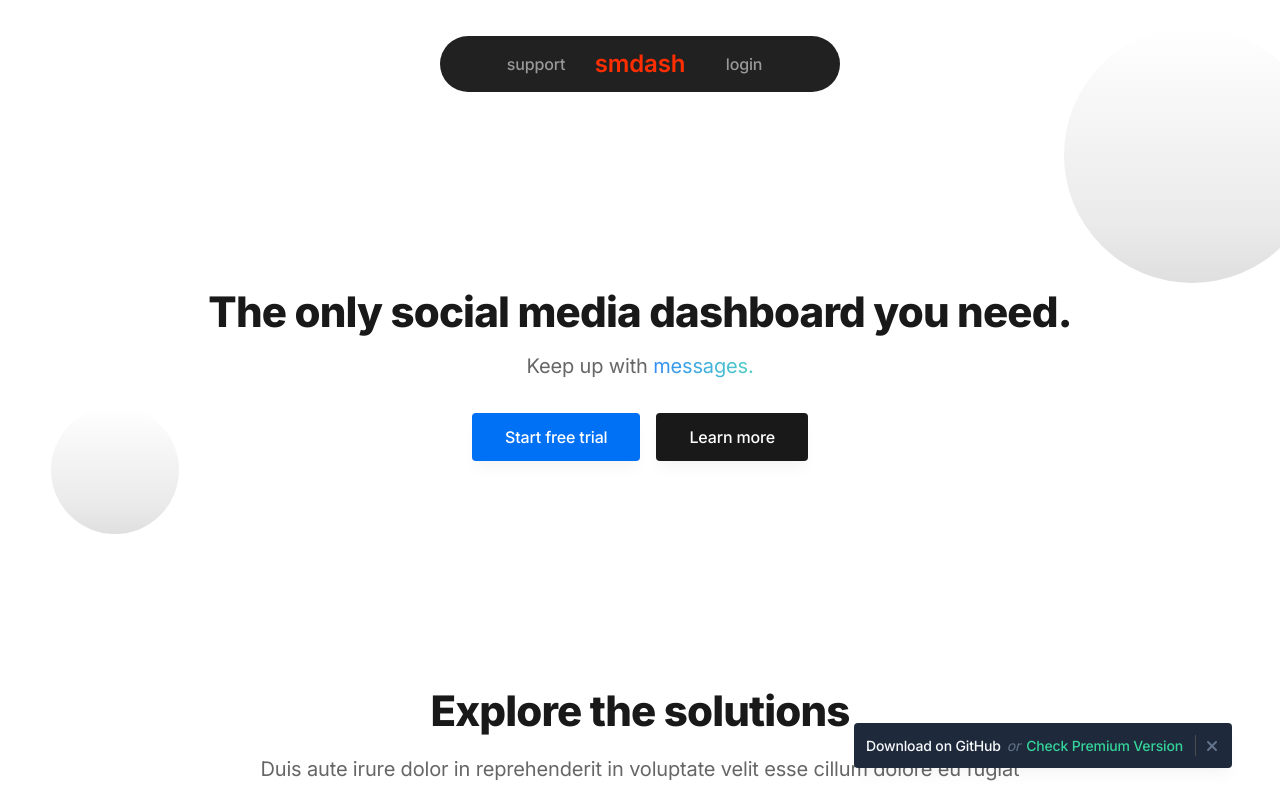
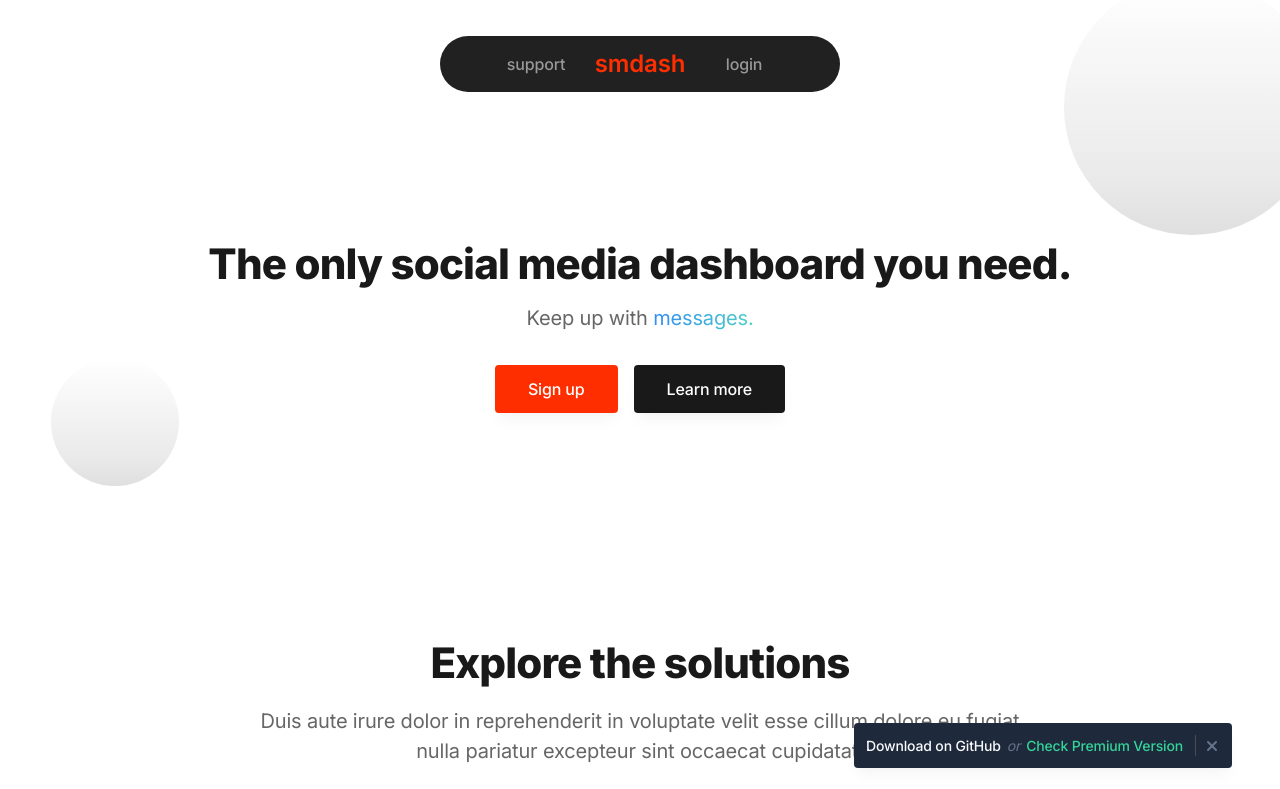
Before and after one commit to williamlin6803/Social-Media-Dashboard, a Next.js app in the folder frontend/: page / in a window 1280 px wide. Shown: the top 789 px of the page. Built offline with nearby package versions, Linux system fonts and the light colour scheme.

Commit message:
Updated header and hero

```diff
--- a/frontend/components/hero.tsx
+++ b/frontend/components/hero.tsx
@@ -25,7 +25,7 @@ export default function Hero() {
       <div className="max-w-6xl mx-auto px-4 sm:px-6">
 
         {/* Hero content */}
-        <div className="pt-32 pb-12 md:pt-40 md:pb-20">
+        <div className="pt-28 pb-12 md:pt-28 md:pb-20">
 
           {/* Section header */}
           <div className="text-center pb-12 md:pb-16">
@@ -37,7 +37,7 @@ export default function Hero() {
                 Keep up with <span className="bg-clip-text text-transparent bg-gradient-to-r from-blue-500 to-teal-400">messages.</span></p>
               <div className="max-w-xs mx-auto sm:max-w-none sm:flex sm:justify-center" data-aos="zoom-y-out" data-aos-delay="300">
                 <div>
-                  <a className="btn text-white bg-blue-600 hover:bg-blue-700 w-full mb-4 sm:w-auto sm:mb-0" href="#0">Start free trial</a>
+                  <a className="btn text-white bg-orange-100 hover:text-gray-400 w-full mb-4 sm:w-auto sm:mb-0" href="/signup">Sign up</a>
                 </div>
                 <div>
                   <a className="btn text-white bg-gray-900 hover:bg-gray-800 w-full sm:w-auto sm:ml-4" href="#0">Learn more</a>
--- a/frontend/components/ui/header.tsx
+++ b/frontend/components/ui/header.tsx
@@ -3,8 +3,6 @@
 import { useState, useEffect } from 'react'
 
 import Link from 'next/link'
-import Logo from './logo'
-import Dropdown from '@/components/utils/dropdown'
 import MobileMenu from './mobile-menu'
 
 export default function Header() {
@@ -36,11 +34,11 @@ export default function Header() {
             {/* Desktop sign in links */}
             <ul className="bg-gray-901 grow rounded-full flex justify-center flex-wrap items-center">
               <li>
-                <Link href="/signin" className="font-medium text-gray-400 hover:text-gray-200 h-14 w-20 justify-center items-center flex transition duration-150 ease-in-out">support</Link>
+                <Link href="#0" className="font-medium text-gray-400 hover:text-gray-200 h-14 w-20 justify-center items-center flex transition duration-150 ease-in-out">support</Link>
               </li>
-              <li className='font-semibold text-2xl text-orange-100 w-32 text-center'>smdash</li>
+              <li className='w-32 text-center'><Link href="/" className="font-semibold text-2xl text-orange-100">smdash</Link></li>
               <li>
-                <Link href="/signup" className="font-medium text-gray-400 hover:text-gray-200 h-14 w-20 justify-center items-center flex transition duration-150 ease-in-out">login</Link>
+                <Link href="/signin" className="font-medium text-gray-400 hover:text-gray-200 h-14 w-20 justify-center items-center flex transition duration-150 ease-in-out">login</Link>
               </li>
             </ul>
 
```
Also changed, not shown: 2 other files (tests, documents, lock files or other folders).
